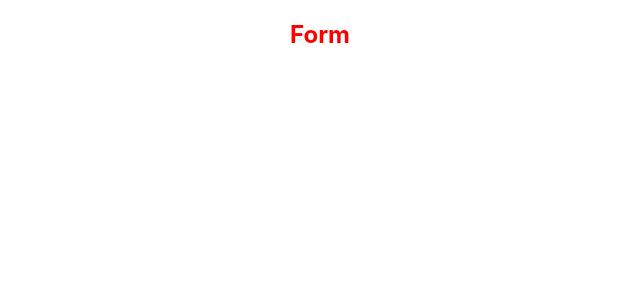
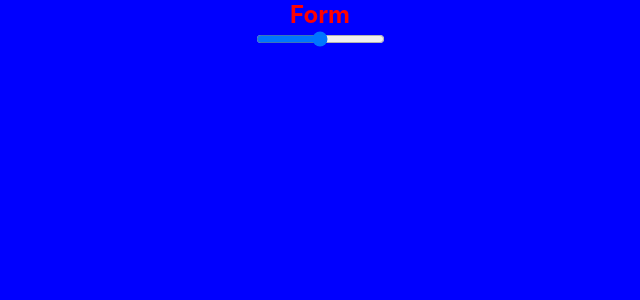
Before and after one commit to tylercorbett/app, a React (Create React App) app: page / in a window 1280 px wide. Shown: the top 300 px of the page, without its empty margins (320-960 px from the left). Built offline with nearby package versions, Linux system fonts and the light colour scheme.

Commit message:
background color fullscreen

```diff
--- a/src/components/form/Form.js
+++ b/src/components/form/Form.js
@@ -3,8 +3,10 @@ import styles from './Form.module.css';
 
 export default function Form() {
     return(
-       <>
+       <div className={styles.all}>
        <h2 className={styles.title}>Form</h2>
-       </>
+       <input type='range'>
+       </input>
+       </div>
     )
 }
--- a/src/components/form/Form.module.css
+++ b/src/components/form/Form.module.css
@@ -1,3 +1,10 @@
 .title {
     color: red;
+    margin: 0;
 }
+
+.all {
+    background-color: blue;
+    height: 100vh;
+    margin: 0;
+}
```
